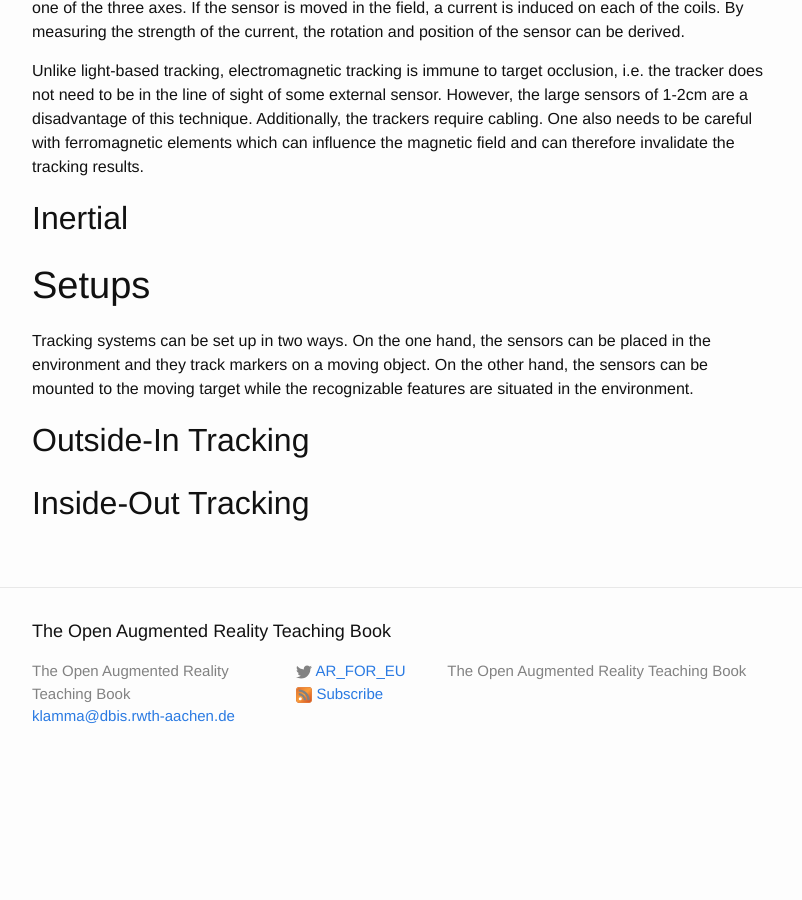
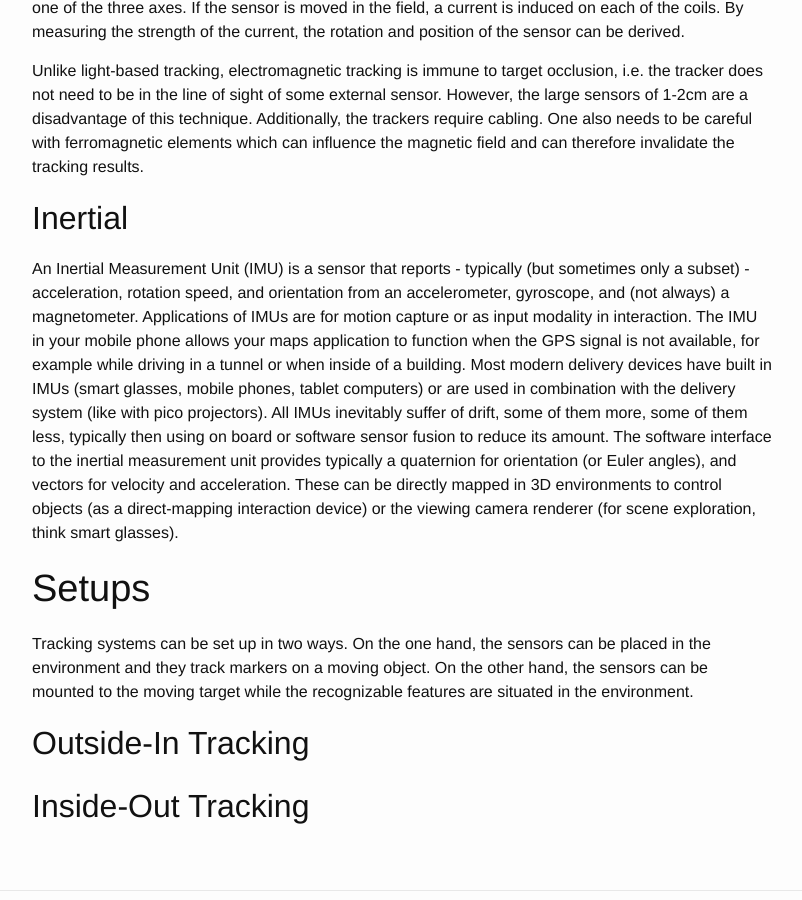
Before and after one commit to klamma/ar-for-eu-book, a Jekyll site: the page built from _pages/chapters/tracking.md, in a window 1280 px wide and 900 px high, scrolled down 2936 px. Shown: the whole window, without its empty margins (238-1040 px from the left). Built offline with Jekyll 4.4.1, drawn with Linux system fonts in a browser that asks for light colours; nearby versions of some CDN libraries; before the commit the page ends 3724 px from its top, so only the background shows below that.

Commit message:
added interial measurement unit to tracking chapter

```diff
--- a/_pages/chapters/tracking.md
+++ b/_pages/chapters/tracking.md
@@ -128,6 +128,9 @@ One also needs to be careful with ferromagnetic elements which can influence the
 
 ## Inertial
 
+An Inertial Measurement Unit (IMU) is a sensor that reports - typically (but sometimes only a subset) - acceleration, rotation speed, and orientation from an accelerometer, gyroscope, and (not always) a magnetometer. Applications of IMUs are for motion capture or as input modality in interaction. The IMU in your mobile phone allows your maps application to function when the GPS signal is not available, for example while driving in a tunnel or when inside of a building. Most modern delivery devices have built in IMUs (smart glasses, mobile phones, tablet computers) or are used in combination with the delivery system (like with pico projectors). All IMUs inevitably suffer of drift, some of them more, some of them less, typically then using on board or software sensor fusion to reduce its amount. The software interface to the inertial measurement unit provides typically a quaternion for orientation (or Euler angles), and vectors for velocity and acceleration. These can be directly mapped in 3D environments to control objects (as a direct-mapping interaction device) or the viewing camera renderer (for scene exploration, think smart glasses).
+
+
 # Setups
 
 Tracking systems can be set up in two ways.
```
